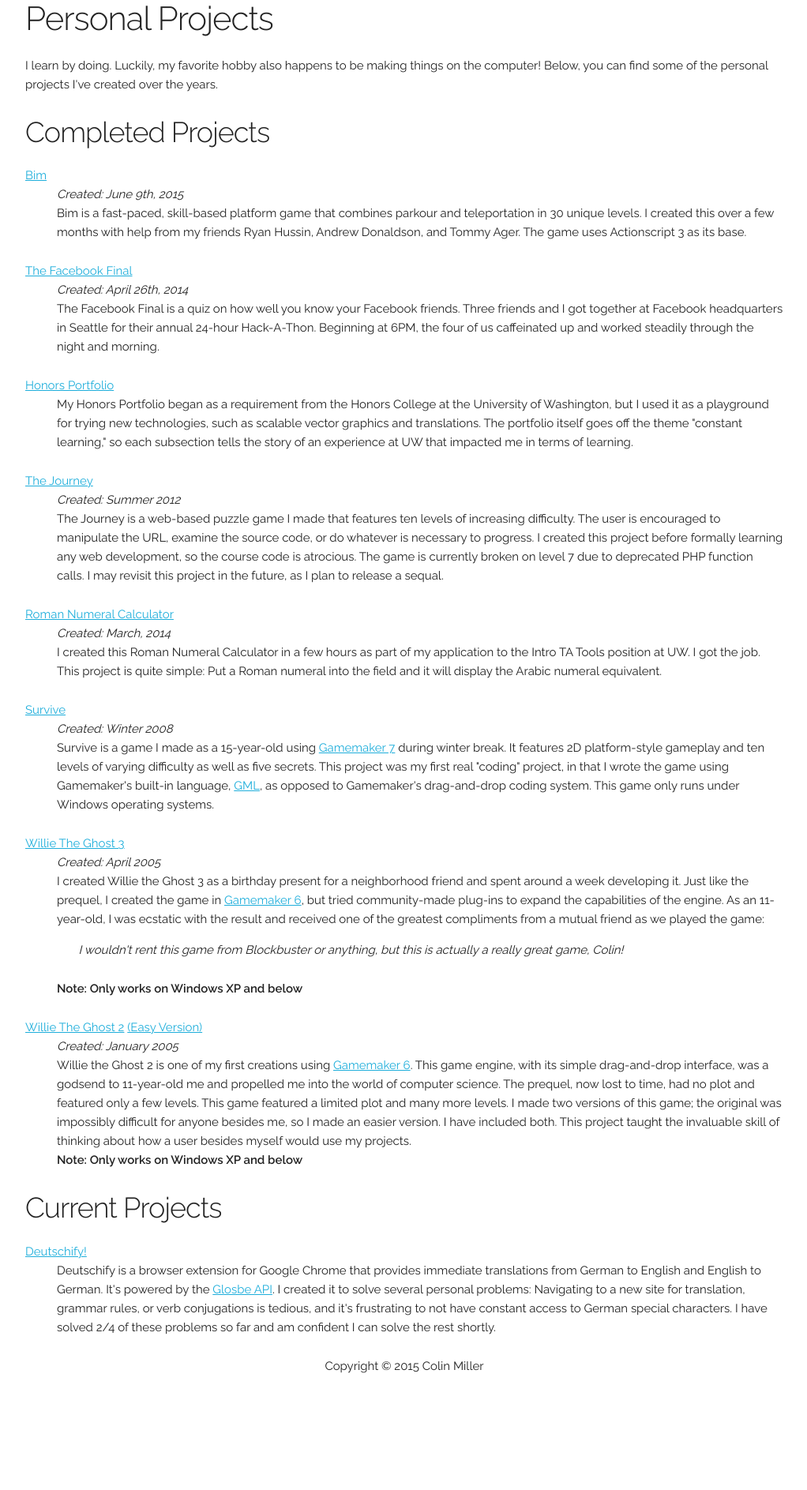
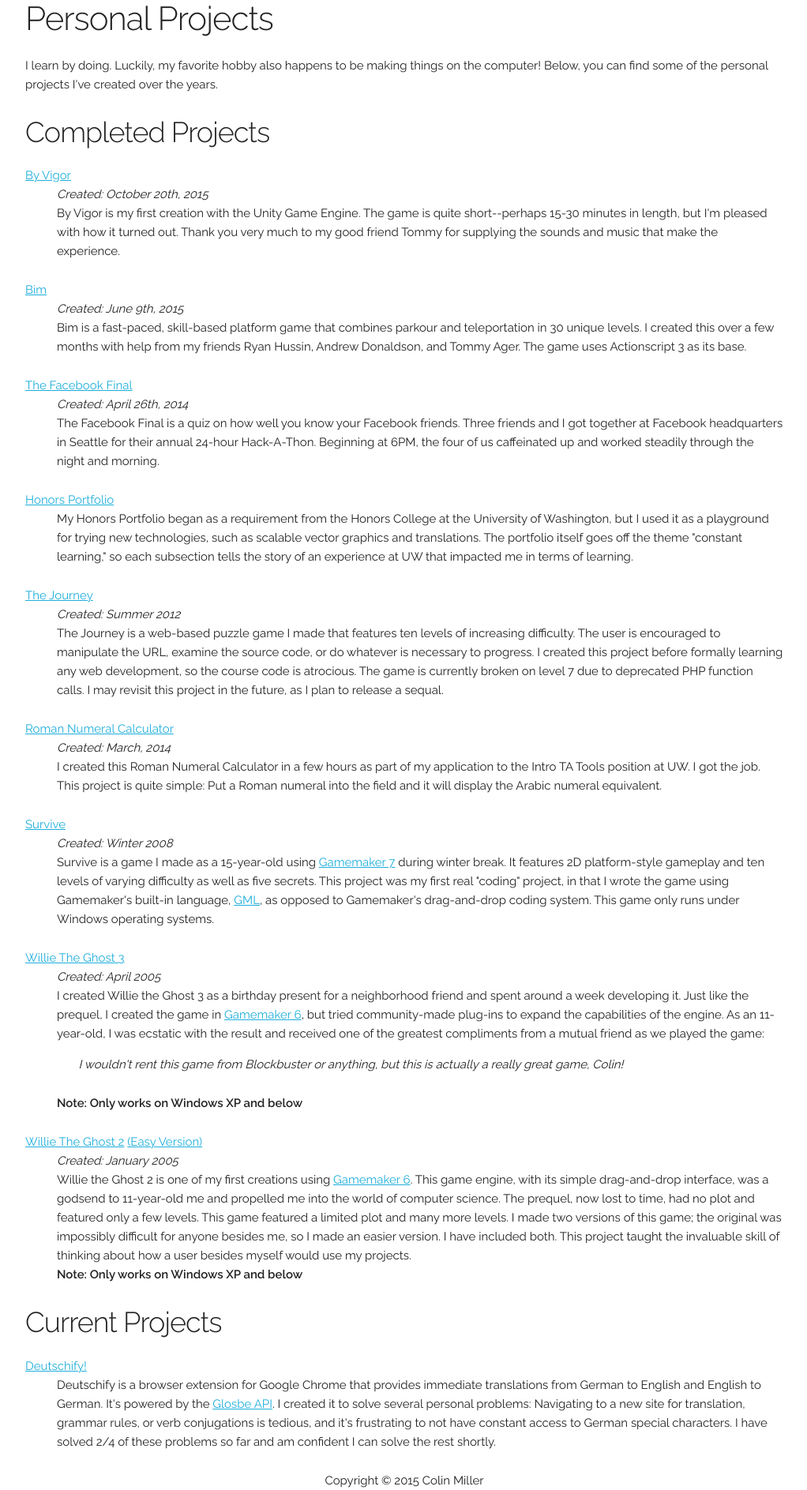
Before and after one commit to colinjmiller/cjmil.com, a PHP site: page /projects/ in a window 1280 px wide. Shown: the part 117-2004 px from the top of the page at 79% size, without its empty margins (128-1150 px from the left). Before the commit the page ends 1856 px from the top, so only its background shows below. Run offline with PHP 8.4, Linux system fonts and the light colour scheme; some libraries are stand-ins or nearby versions.

Commit message:
Fixing typos

```diff
--- a/projects/by-vigor/index.php
+++ b/projects/by-vigor/index.php
@@ -33,7 +33,7 @@
         </div>
       </div>
       <p>
-        By Vigor is my first creation with the Unity Game Engine. The game is quite short--perhaps 15-30 minutes in length, but I'm pleased with how it turned out. Thank my very much to my good friend Tommy  for supplying the sounds and music that make the experience.
+        By Vigor is my first creation with the Unity Game Engine. The game is quite short--perhaps 15-30 minutes in length, but I'm pleased with how it turned out. Thank you very much to my good friend Tommy  for supplying the sounds and music that make the experience.
       </p>
       <p>
         This game is dedicated to Rummi and Campbell: Two of the greatest people I've ever met.
--- a/projects/index.php
+++ b/projects/index.php
@@ -11,6 +11,13 @@
         I learn by doing. Luckily, my favorite hobby also happens to be making things on the computer! Below, you can find some of the personal projects I've created over the years.
       </p>
       <h3>Completed Projects</h3>
+      <dl>
+        <dt><a href="by-vigor/">By Vigor</a></dt>
+        <dd class="creation-date">Created: October 20th, 2015</dd>
+        <dd>
+          By Vigor is my first creation with the Unity Game Engine. The game is quite short--perhaps 15-30 minutes in length, but I'm pleased with how it turned out. Thank you very much to my good friend Tommy for supplying the sounds and music that make the experience.
+        </dd>
+      </dl>
       <dl>
         <dt><a href="http://www.kongregate.com/games/colinjmiller/bim" target="_blank">Bim</a></dt>
         <dd class="creation-date">Created: June 9th, 2015</dd>
```
